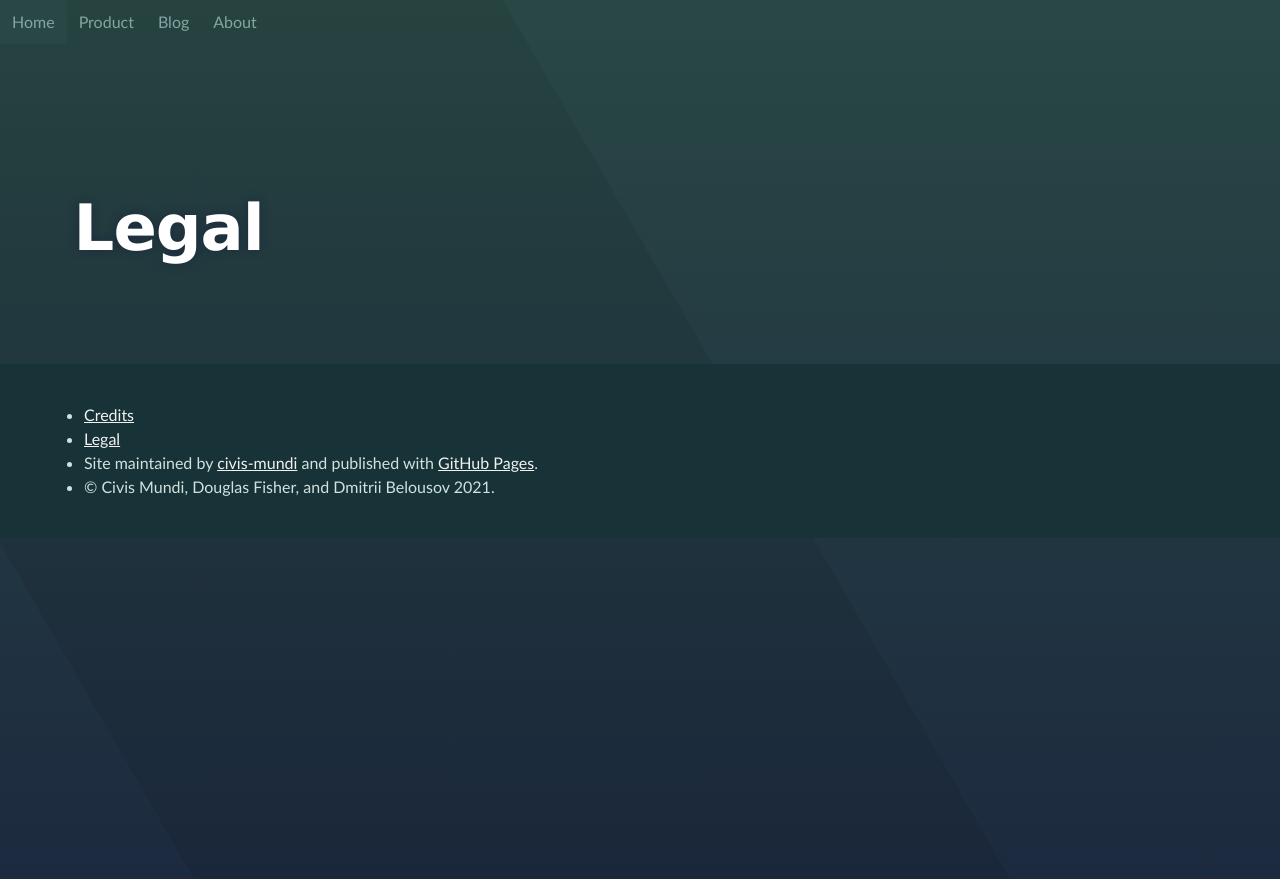
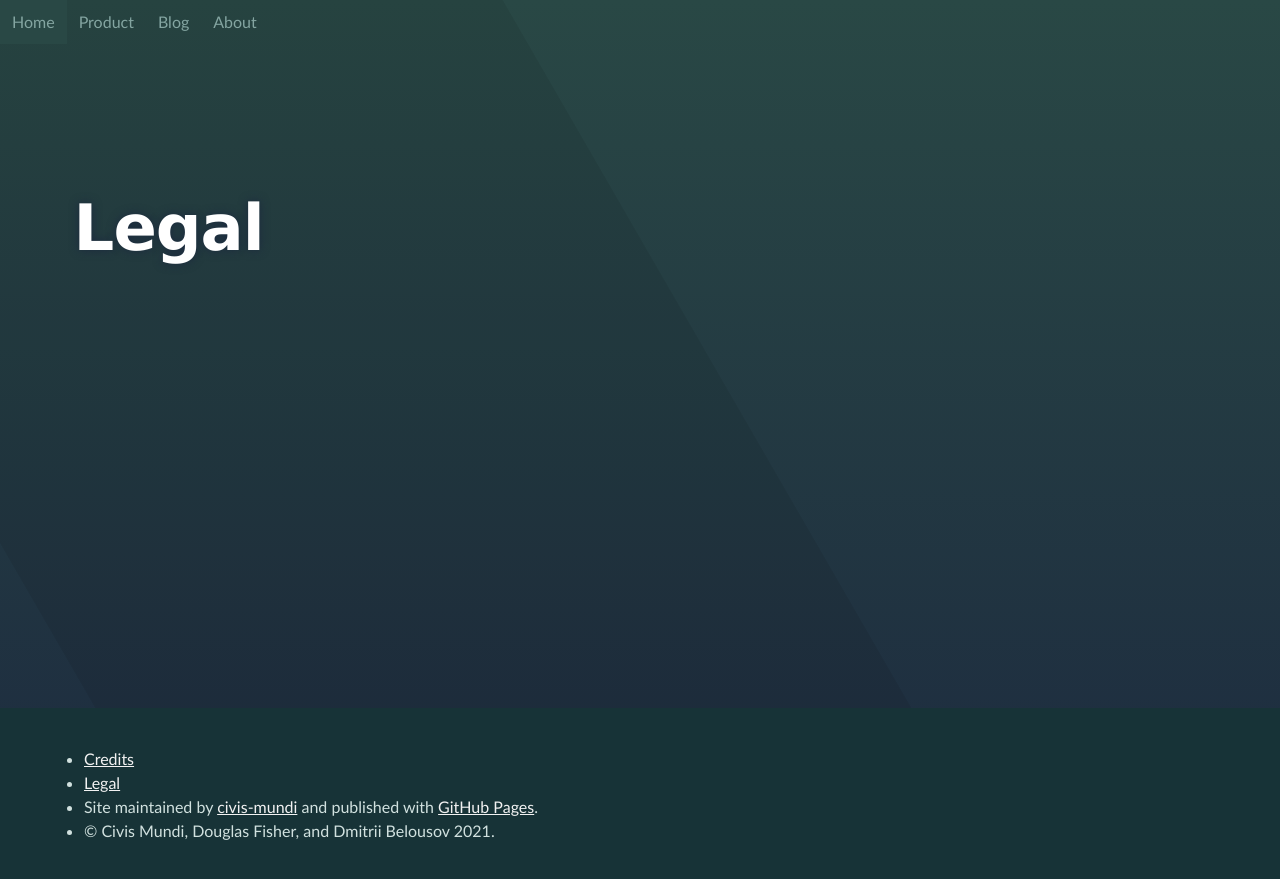
Before and after one commit to civis-mundi/civis-mundi.github.io, a Jekyll site: the page built from pages/legal.html, in a window 1280 px wide. Shown: the top 879 px of the page. Built offline with Jekyll 4.4.1, drawn with Linux system fonts in a browser that asks for light colours.

Commit message:
#2 Stick footer to bottom on both long and short pages.

```diff
--- a/_layouts/default.html
+++ b/_layouts/default.html
@@ -15,6 +15,7 @@
 </head>
 
 <body>
+<div id="page-container">
     <div id="background_wrapper" class="background_wrapper"></div>
 
     {% include navigation.html %}
@@ -33,7 +34,8 @@
             <ul>
                 <li><a href="/pages/credit.html">Credits</a></li>
                 <li><a href="/pages/legal.html">Legal</a></li>
-            <li>Site maintained by <a href="{{ site.github.owner_url }}">{{ site.github.owner_name }}</a> and published
+                <li>Site maintained by <a href="{{ site.github.owner_url }}">{{ site.github.owner_name }}</a> and
+                    published
                     with <a href="https://pages.github.com">GitHub Pages</a>.
                 </li>
                 <li>© Civis Mundi, Douglas Fisher, and Dmitrii Belousov 2021.</li>
@@ -59,5 +61,6 @@
         ga('send', 'pageview');
     </script>
     {% endif %}
+</div>
 </body>
 </html>
--- a/_sass/full-width.scss
+++ b/_sass/full-width.scss
@@ -1,4 +1,5 @@
 @import './styles';
+
 /*******************************************************************************
 Full-Width Styles
 *******************************************************************************/
@@ -40,14 +41,14 @@
 #forkme_banner {
   display: block;
   position: absolute;
-  top:0;
+  top: 0;
   right: 10px;
   z-index: 10;
   padding: 10px 50px 10px 10px;
   color: #fff;
   background: url('../images/blacktocat.png') #0090ff no-repeat 95% 50%;
   font-weight: 700;
-  box-shadow: 0 0 10px rgba(0,0,0,.5);
+  box-shadow: 0 0 10px rgba(0, 0, 0, .5);
   border-bottom-left-radius: 2px;
   border-bottom-right-radius: 2px;
 }
@@ -100,7 +101,7 @@
   display: block;
   float: right;
   width: 90px;
-  height:70px;
+  height: 70px;
   text-indent: -5000px;
   overflow: hidden;
   background: url(../images/sprite_download.png) no-repeat bottom left;
@@ -110,7 +111,7 @@
   display: block;
   float: right;
   width: 90px;
-  height:70px;
+  height: 70px;
   text-indent: -5000px;
   overflow: hidden;
   background: url(../images/sprite_download.png) no-repeat bottom right;
@@ -125,7 +126,13 @@
   background: url(../images/sprite_download.png) no-repeat top right;
 }
 
+#page-container {
+  position: relative;
+  min-height: 100vh;
+}
+
 #main_content_wrap {
+  padding-bottom: 12rem; /* Footer height */
 }
 
 #main_content {
@@ -185,7 +192,10 @@
 
 
 #footer_wrap {
-  position: relative;
+  position: absolute;
+  bottom: 0;
+  width: 100%;
+  height: 12rem; /* Footer height */
   z-index: 2;
   background: $body_background_color;
 }
```
Lines whose indentation alone changed are shown as unchanged.
